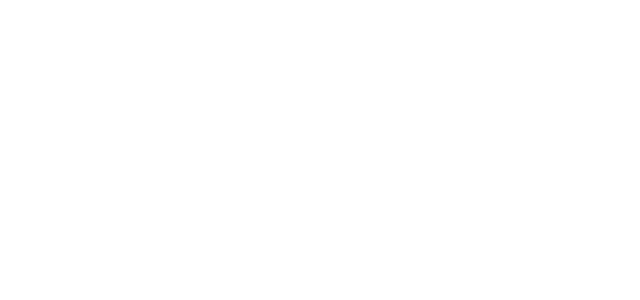
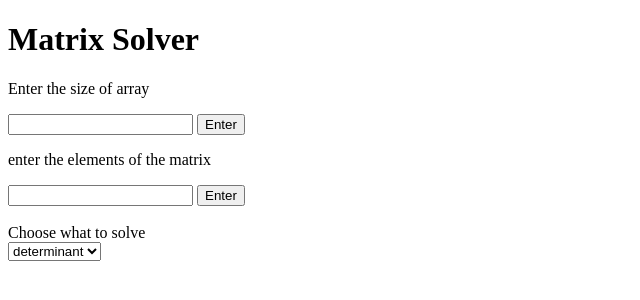
Before and after one commit to mateoTech2025/Matrix-Solver, a plain HTML site: page index.html in a window 1280 px wide. Shown: the whole page, without its empty margins (0-640 px from the left). Drawn offline with Linux system fonts and the light colour scheme.

Commit message:
changes in the index file - no formatting and no javascript

```diff
--- a/index.html
+++ b/index.html
@@ -8,8 +8,26 @@
     <link rel="stylesheet" href="style.css">
 </head>
 
+<body>
+    <h1>Matrix Solver</h1>
 
-<body>
+    <div>
+        <p>Enter the size of array</p>
+        <input type="number" min="0" onkeypress="return event.charCode >= 48">
+        <button>Enter</button>
+
+        <p>enter the elements of the matrix </p>
+        <input type="number">
+        <button>Enter</button>
+
+        <br><br>
+        <label for="prop">Choose what to solve</label>
+        <br>
+        <select id="prop" name="type_s">
+            <option value="determinant">determinant</option>
+            <option value="rank">rank</option>
+        </select>
+    </div>
 
 </body>
 </html>
```
